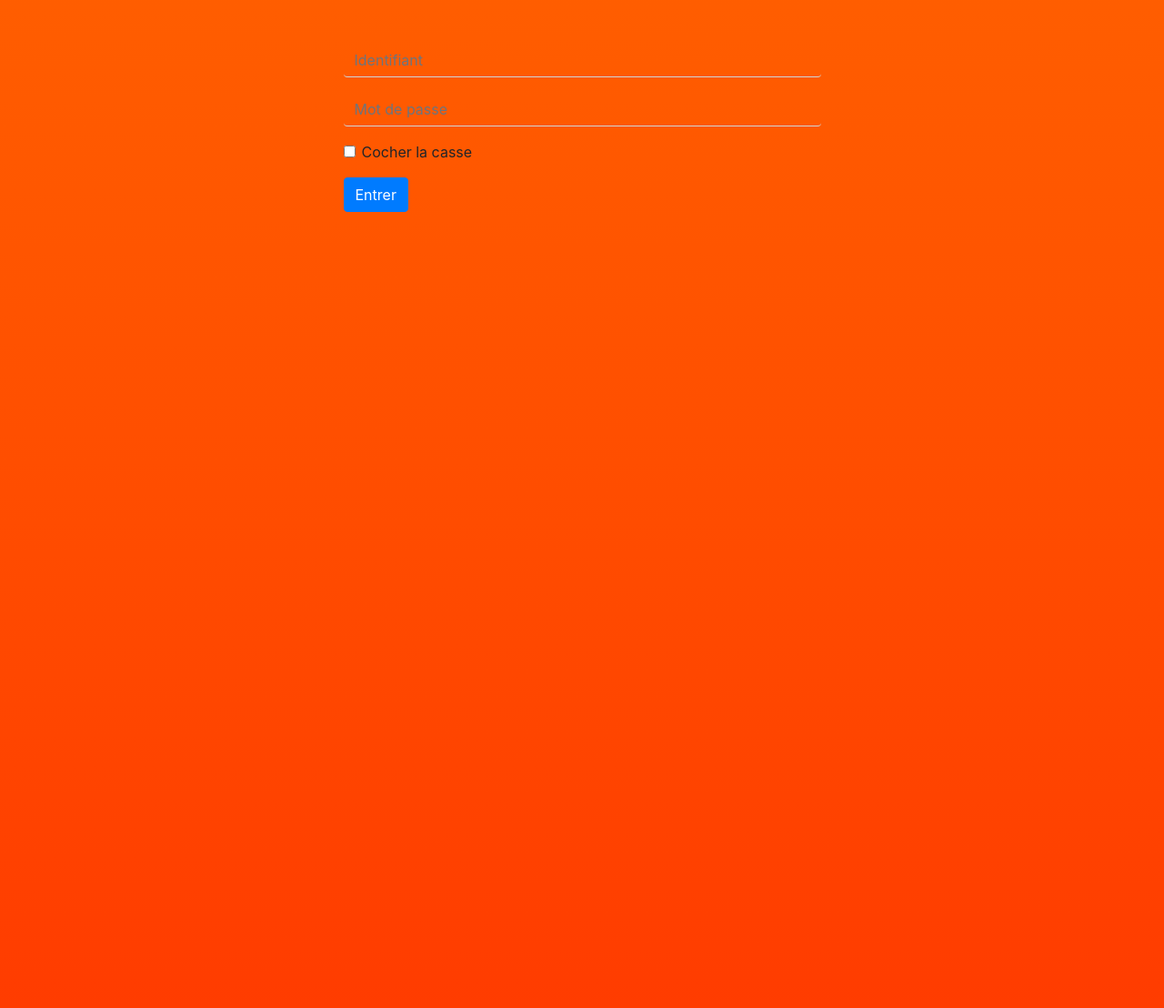
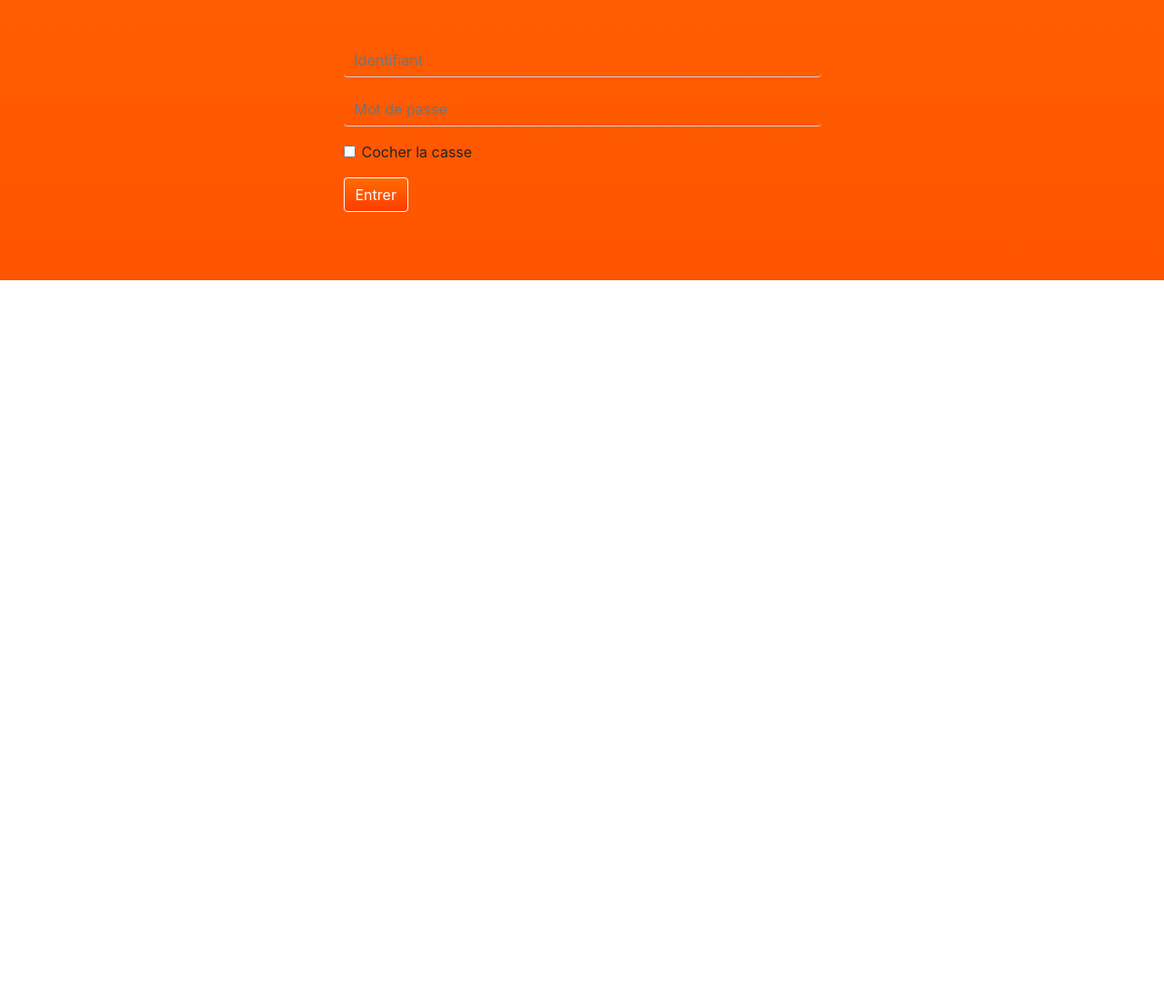
Before and after one commit to skyrebel/softrh, a PHP site: page / in a window 1280 px wide. Shown: the part 492-1600 px from the top of the page at 91% size. Run offline with PHP 8.4, Linux system fonts and the light colour scheme; some libraries are stand-ins or nearby versions.

Commit message:
last modifs css

```diff
--- a/style.css
+++ b/style.css
@@ -5,6 +5,12 @@
 .container-fluid{
     height: 100vh;
     width: 100wh;
+
+}
+
+.btn{
+    background: linear-gradient(#FF6C00, #FF3C00);
+    border: solid 1px white;
 
 }
 .input-line{
@@ -16,3 +22,7 @@
 .form-control{
     background-color: transparent !important;
 }
+
+#choice-emoji{
+    background-color: white;
+}
```
